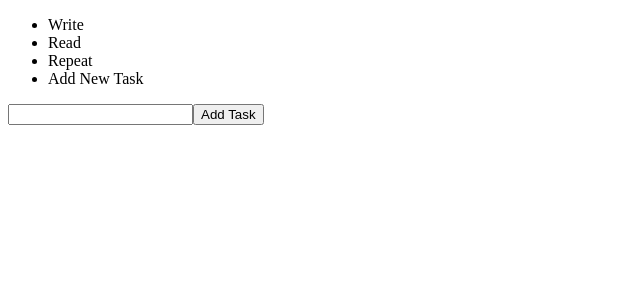
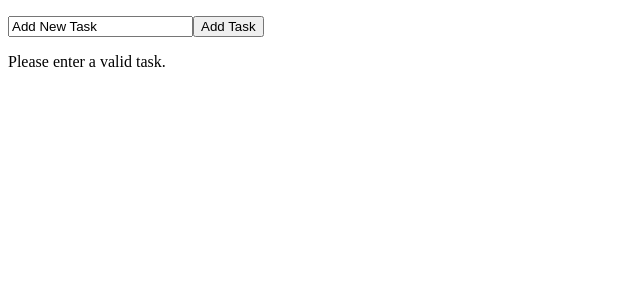
Before and after one commit to pankaj-kb/todo-app, a React (Create React App) app: page / in a window 1280 px wide. Both pictures are taken after a click on the button "Add Task". Shown: the top 300 px of the page, without its empty margins (0-640 px from the left). Built offline with nearby package versions, Linux system fonts and the light colour scheme.

Commit message:
adding new functionality with local storage

```diff
--- a/src/TodoList.jsx
+++ b/src/TodoList.jsx
@@ -1,31 +1,53 @@
-import React from "react";
-import { useState } from "react";
+import React, { useState, useEffect } from "react";
 
 function TodoList() {
-  const [todoItems, setTodoItems] = useState(['Write', 'Read', 'Repeat']);
-  const [task, setTask] = useState(()=> "Add New Task")
+  const [todoItems, setTodoItems] = useState([]);
+  const [task, setTask] = useState("Add New Task");
+  const [warning, setWarning] = useState("");
 
   const addTask = () => {
-    setTodoItems([...todoItems,task])
-    setTask("")
-  }
-  return(
+    if (task.trim() === "" || task === "Add New Task") {
+      setWarning("Please enter a valid task.");
+      return;
+    }
+
+    if (todoItems.includes(task)) {
+      setWarning("This task already exists.");
+      return;
+    }
+
+    setTodoItems([...todoItems, task]);
+    setTask("");
+    setWarning("");
+  };
+
+  useEffect(() => {
+    const storedTasks = localStorage.getItem("todoItems");
+    if (storedTasks) {
+      setTodoItems(JSON.parse(storedTasks));
+    }
+  }, []);
+
+  useEffect(() => {
+    localStorage.setItem("todoItems", JSON.stringify(todoItems));
+  }, [todoItems]);
+
+  return (
     <div>
       <ul>
         {todoItems.map((item) => (
           <li key={item}>{item}</li>
         ))}
       </ul>
-      <input type="text"
+      <input
+        type="text"
         value={task}
         onChange={(e) => setTask(e.target.value)}
       />
-      <button
-      onClick={addTask}>
-      Add Task
-      </button>
+      <button onClick={addTask}>Add Task</button>
+      {warning && <p>{warning}</p>}
     </div>
-  )
+  );
 }
 
 export default TodoList;
```
